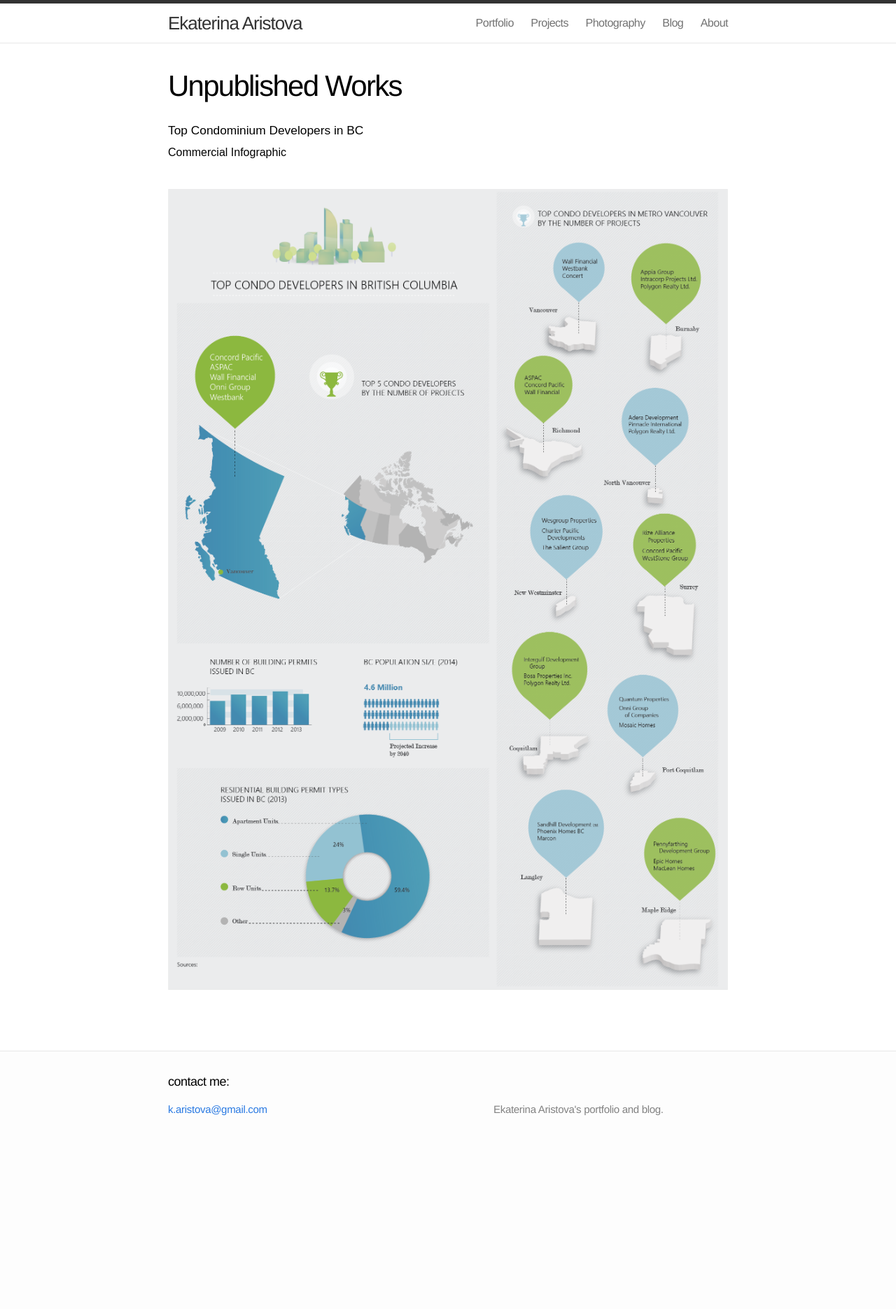
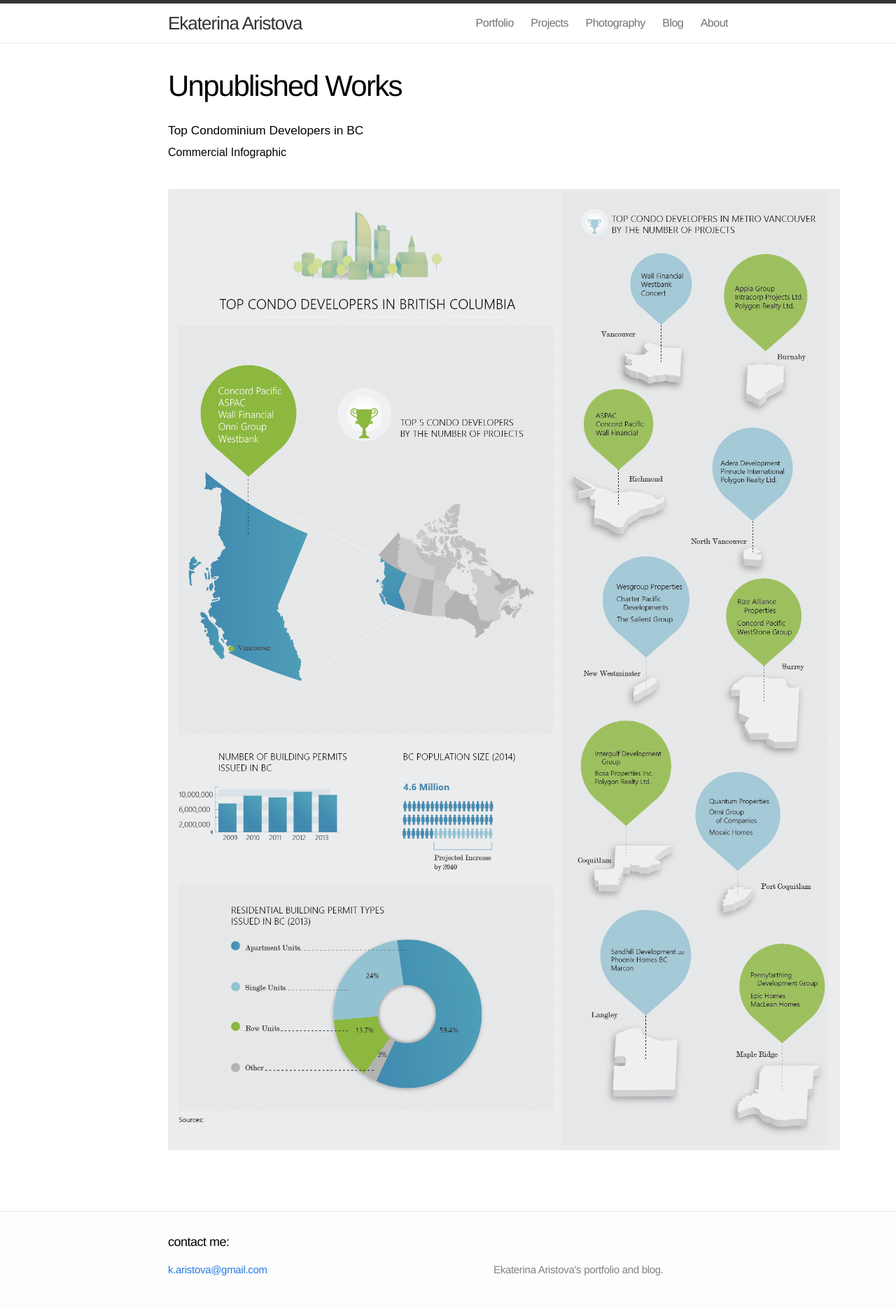
Before and after one commit to katerinkus/katerinkus.github.io, a Jekyll site: the page built from unpublished.html, in a window 1280 px wide. Shown: the whole page at 70% size. Built offline with Jekyll 4.4.1, drawn with Linux system fonts in a browser that asks for light colours; before the commit the page ends 1641 px from its top, so only the background shows below that.

Commit message:
make unpublished infographic a bit larger

```diff
--- a/unpublished.html
+++ b/unpublished.html
@@ -25,4 +25,4 @@
     <p>Commercial Infographic</p>
 </div>
 
-<img class="img-responsive" style="width: 100%" src="/portfolio_images/design/Infographic_realestate.png">
+<img class="img-responsive" style="width: 120%" src="/portfolio_images/design/Infographic_realestate.png">
```
